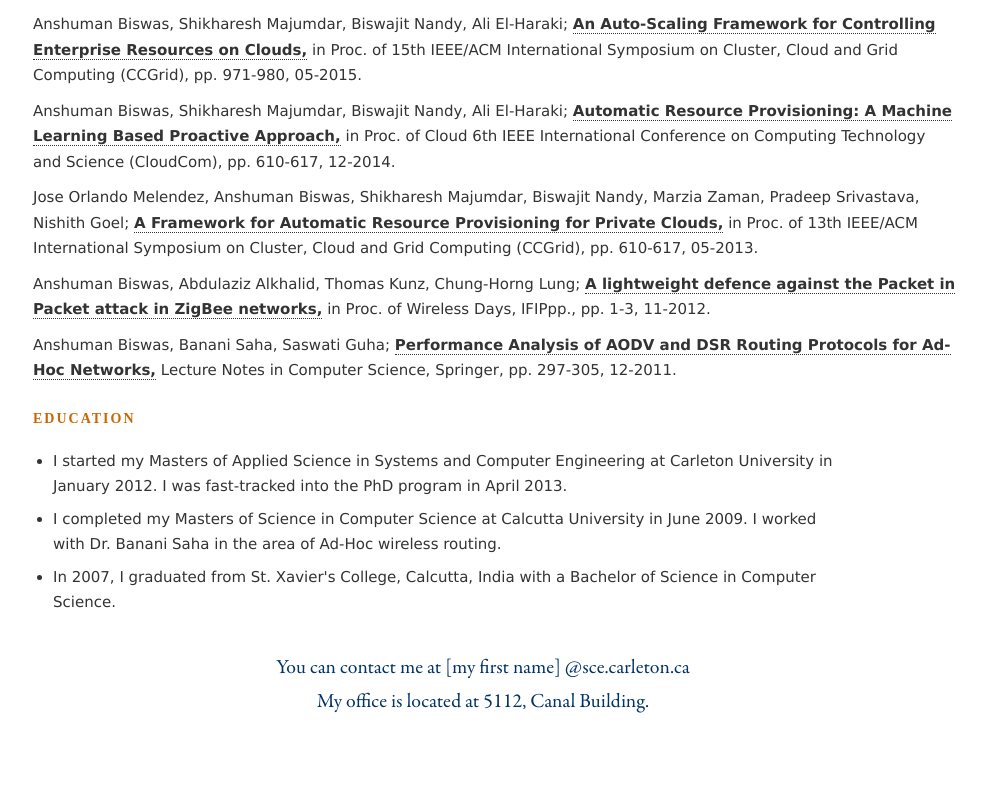
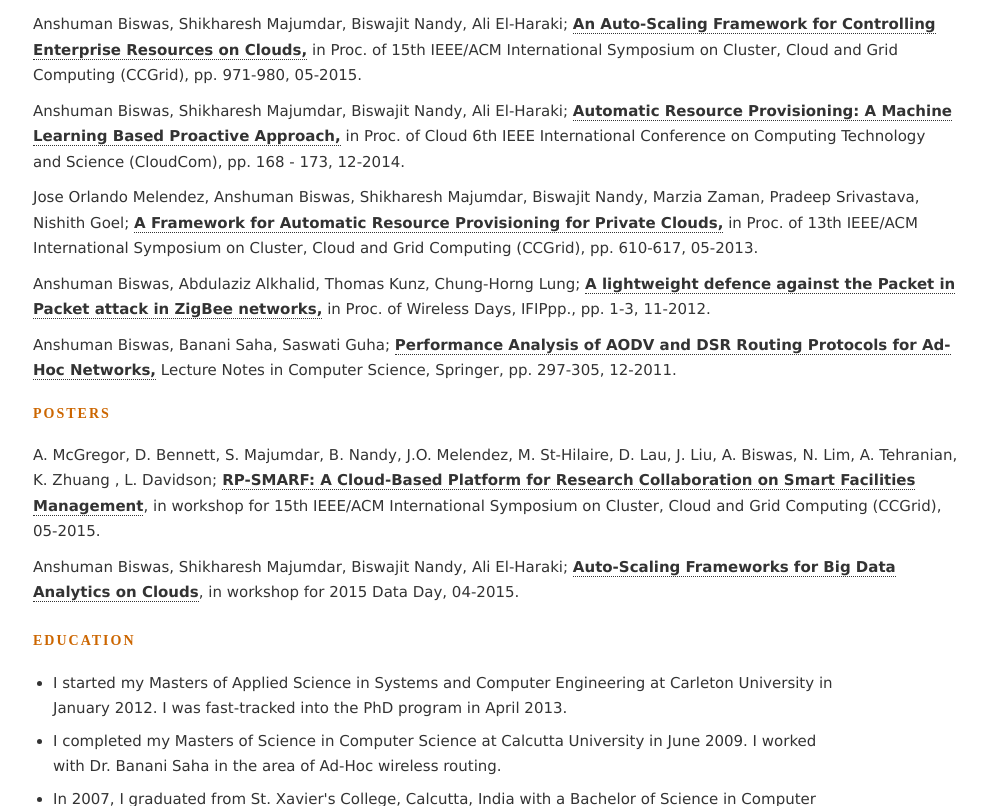
Before and after one commit to anchoo2kewl/sce-Carleton, a plain HTML site: page index.html in a window 1280 px wide. Shown: the part 428-1234 px from the top of the page, without its empty margins (157-1144 px from the left). Before the commit the page ends 1156 px from the top, so only its background shows below. Drawn offline with Linux system fonts and the light colour scheme; a web font is replaced by a local one.

Commit message:
Adding posters

```diff
--- a/index.html
+++ b/index.html
@@ -44,7 +44,7 @@
 
 
 					<p class="pub">
-						Anshuman Biswas, Shikharesh Majumdar, Biswajit Nandy, Ali El-Haraki; <b> <a href="http://ieeexplore.ieee.org/xpl/articleDetails.jsp?arnumber=7037663">Automatic Resource Provisioning: A Machine Learning Based Proactive Approach,</a></b> in Proc. of Cloud 6th IEEE International Conference on Computing Technology and Science (CloudCom), pp. 610-617, 12-2014</i>. <br>
+						Anshuman Biswas, Shikharesh Majumdar, Biswajit Nandy, Ali El-Haraki; <b> <a href="http://ieeexplore.ieee.org/xpl/articleDetails.jsp?arnumber=7037663">Automatic Resource Provisioning: A Machine Learning Based Proactive Approach,</a></b> in Proc. of Cloud 6th IEEE International Conference on Computing Technology and Science (CloudCom), pp. 168 - 173, 12-2014</i>. <br>
 					</p>
 
 					<p class="pub">
@@ -57,6 +57,23 @@
 
 					<p class="pub">
 						Anshuman Biswas, Banani Saha, Saswati Guha; <b> <a href="http://link.springer.com/chapter/10.1007%2F978-3-642-29280-4_36"> Performance Analysis of AODV and DSR Routing Protocols for Ad-Hoc Networks,</a></b> Lecture Notes in Computer Science, Springer, pp. 297-305, 12-2011</i>. <br>
+					</p>
+
+
+				</p>
+			</div>
+
+			<div id="paper">
+				<p class="header">Posters</p>
+
+
+					<p class="pub">
+						A. McGregor, D. Bennett, S. Majumdar, B. Nandy, J.O. Melendez, M. St-Hilaire, D. Lau, J. Liu, A. Biswas, N. Lim, A. Tehranian, K. Zhuang , L. Davidson;<b> <a href="http://www.slideshare.net/anchoo2kewl/rpsmarf-ccgrid-v8ab"> RP-SMARF: A Cloud-Based Platform for Research Collaboration on Smart Facilities Management</a></b>,  in workshop for 15th IEEE/ACM International Symposium on Cluster, Cloud and Grid Computing (CCGrid), 05-2015</i>. <br>
+					</p>
+
+
+					<p class="pub">Anshuman Biswas, Shikharesh Majumdar, Biswajit Nandy, Ali El-Haraki;
+						<b> <a href="http://www.slideshare.net/anchoo2kewl/data-dayposter-v12">Auto-Scaling Frameworks for Big Data Analytics on Clouds</a></b>, in workshop for 2015 Data Day, 04-2015</i>. <br>
 					</p>
 
 
```
